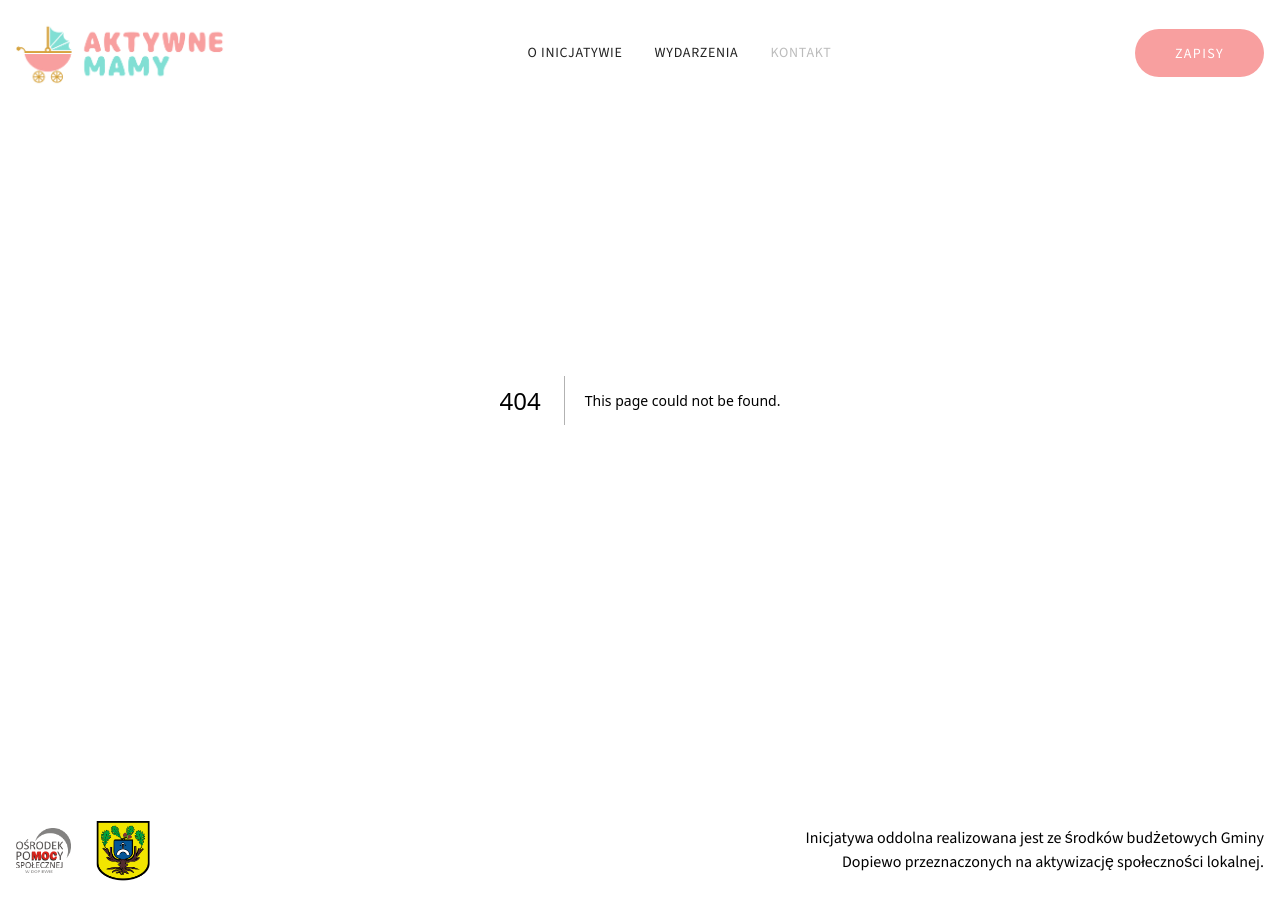
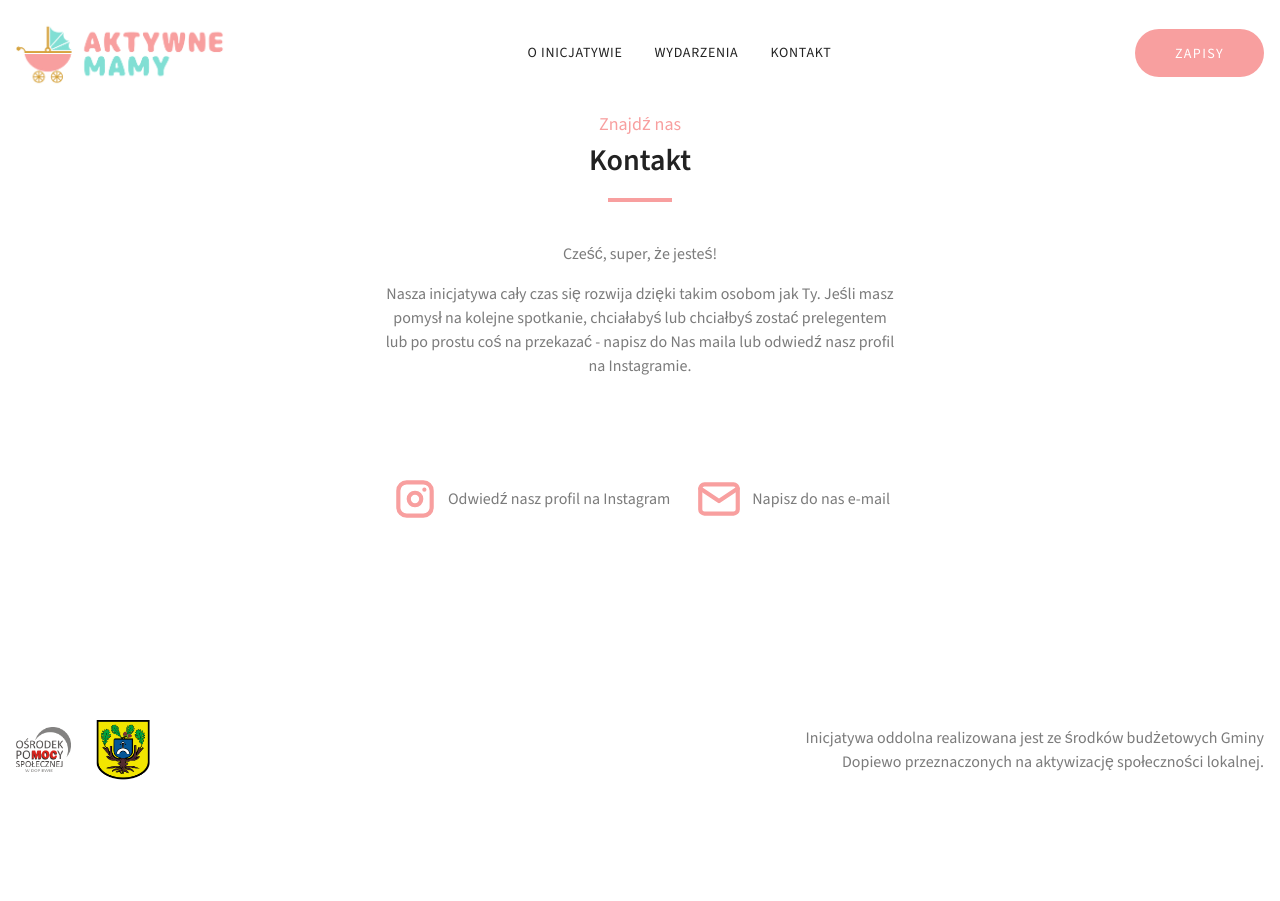
Before and after one commit to matwjablonski/aktywnemamy, a Next.js app: page /kontakt in a window 1280 px wide. Before the commit this address had no page. After the commit the page ends 800 px from the top, so only its background shows below. Built offline with nearby package versions, Linux system fonts and the light colour scheme.

Commit message:
contact page

```diff
--- a/app/components/MainNav/index.tsx
+++ b/app/components/MainNav/index.tsx
@@ -31,7 +31,7 @@ const MainNav = () => {
           <Link href="/wydarzenia" className="whitespace-nowrap">Wydarzenia</Link>
         </li>
         <li className="uppercase tracking-wider text-white md:text-gray-dark hover:text-gray-light transition-all text-md mb-2 md:mb-0 md:text-sm">
-          <a href="/" className="whitespace-nowrap cursor-default opacity-30">Kontakt</a>
+          <Link href="/kontakt" className="whitespace-nowrap">Kontakt</Link>
         </li>
         <li className="md:hidden mt-8">
           <ButtonLink label="Zapisy" link="/zapisy" className="" />
--- /dev/null
+++ b/app/kontakt/page.tsx
@@ -0,0 +1,26 @@
+import Link from 'next/link';
+import Container from '../components/Container';
+import SectionTitle from '../components/SectionTitle';
+import Image from 'next/image';
+
+export default function ContactPage() {
+  return (
+    <Container className="max-w-[1090px]">
+      <div className="mt-[110px]">
+        <SectionTitle title="Kontakt" subtitle="Znajdź nas" />
+        <p className="text-md text-center max-w-lg mx-auto mb-4">Cześć, super, że jesteś!</p>
+        <p className="text-md text-center max-w-lg mx-auto mb-24">Nasza inicjatywa cały czas się rozwija dzięki takim osobom jak Ty. Jeśli masz pomysł na kolejne spotkanie, chciałabyś lub chciałbyś zostać prelegentem lub po prostu coś na przekazać - napisz do Nas maila lub odwiedź nasz profil na Instagramie.</p>
+        <div className="flex justify-center gap-6 items-center mb-6 md:mb-28">
+          <Link href="https://www.instagram.com/aktywne_mamy_w_gminie_dopiewo/" target="_blank" className="flex items-center gap-2">
+            <Image src="/brand-instagram.svg" height={50} width={50} alt="" />
+            Odwiedź nasz profil na Instagram
+          </Link>
+          <Link href="mailto:aktywnamamadopiewo@gmail.com" target="_blank" className="flex items-center gap-2">
+            <Image src="/mail.svg" height={50} width={50} alt="" />
+            <p>Napisz do nas e-mail</p>
+          </Link>
+        </div>
+      </div>
+    </Container>
+  );
+};
```
Also changed, not shown: public/brand-instagram.svg (added), public/mail.svg (added).
